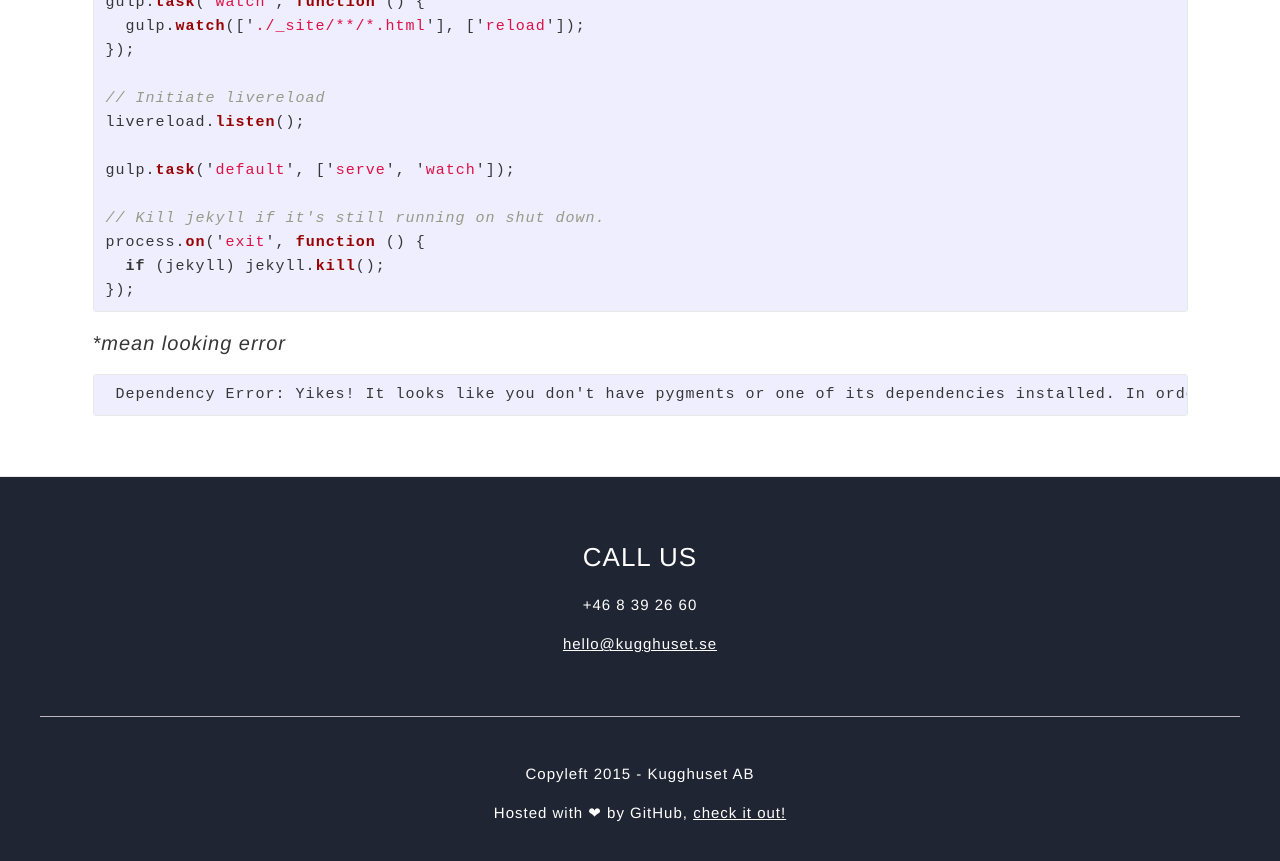
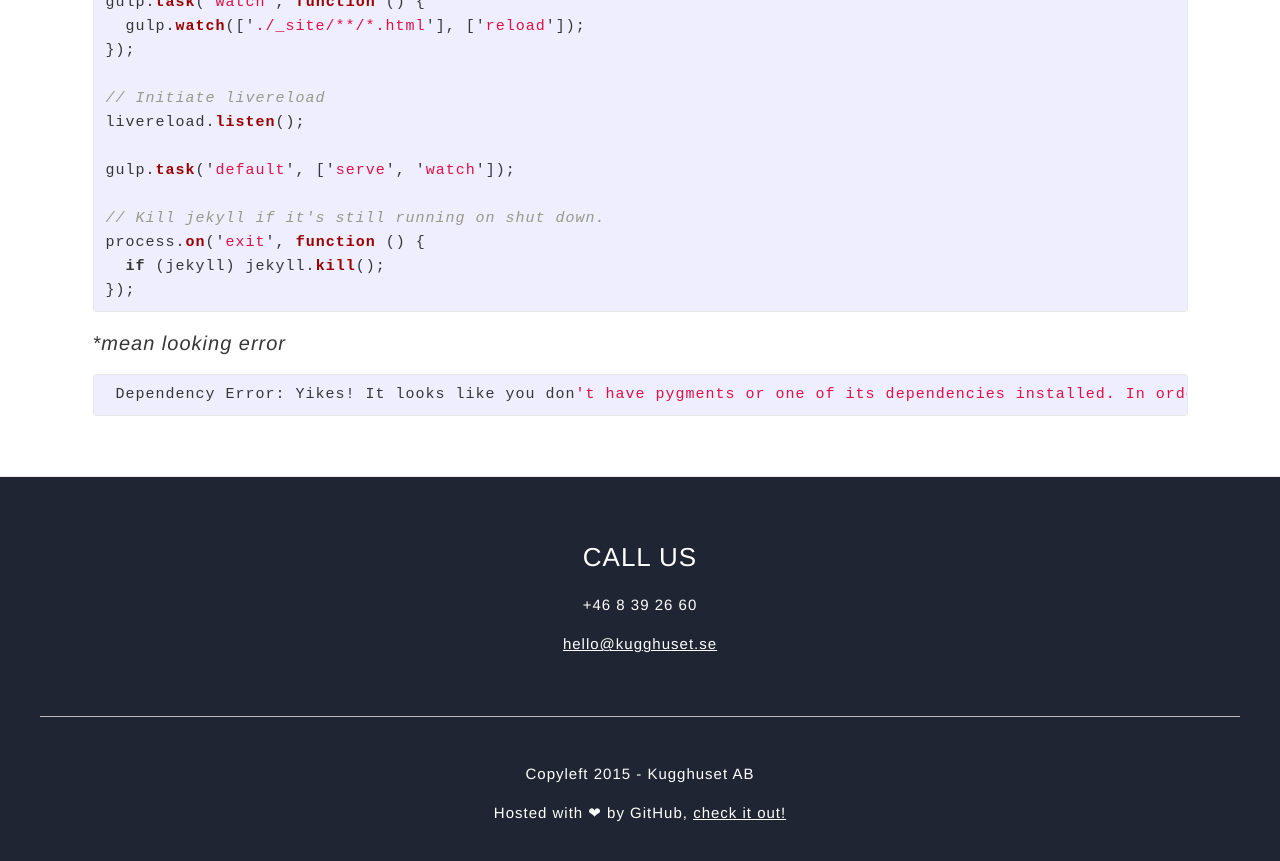
Before and after one commit to Kugghuset/kugghuset.github.io, a Jekyll site: the page built from _posts/2015-11-13-jekyll-on-windows.md, in a window 1280 px wide and 900 px high, scrolled down 4431 px. Shown: the top 861 px of the window. Built offline with Jekyll 4.4.1, drawn with Linux system fonts in a browser that asks for light colours.

Commit message:
Change err in highlight to bash

```diff
--- a/_posts/2015-11-13-jekyll-on-windows.md
+++ b/_posts/2015-11-13-jekyll-on-windows.md
@@ -189,6 +189,6 @@ process.on('exit', function () {
 
 #### _*mean looking error_
 
-{% highlight err %}
+{% highlight bash %}
  Dependency Error: Yikes! It looks like you don't have pygments or one of its dependencies installed. In order to use Jekyll as currently configured, you'll need to install this gem. The full error message from Ruby is: 'cannot load such file -- pygments' If you run into trouble, you can find helpful resources at http://jekyllrb.com/help/!
 {% endhighlight %}
```
